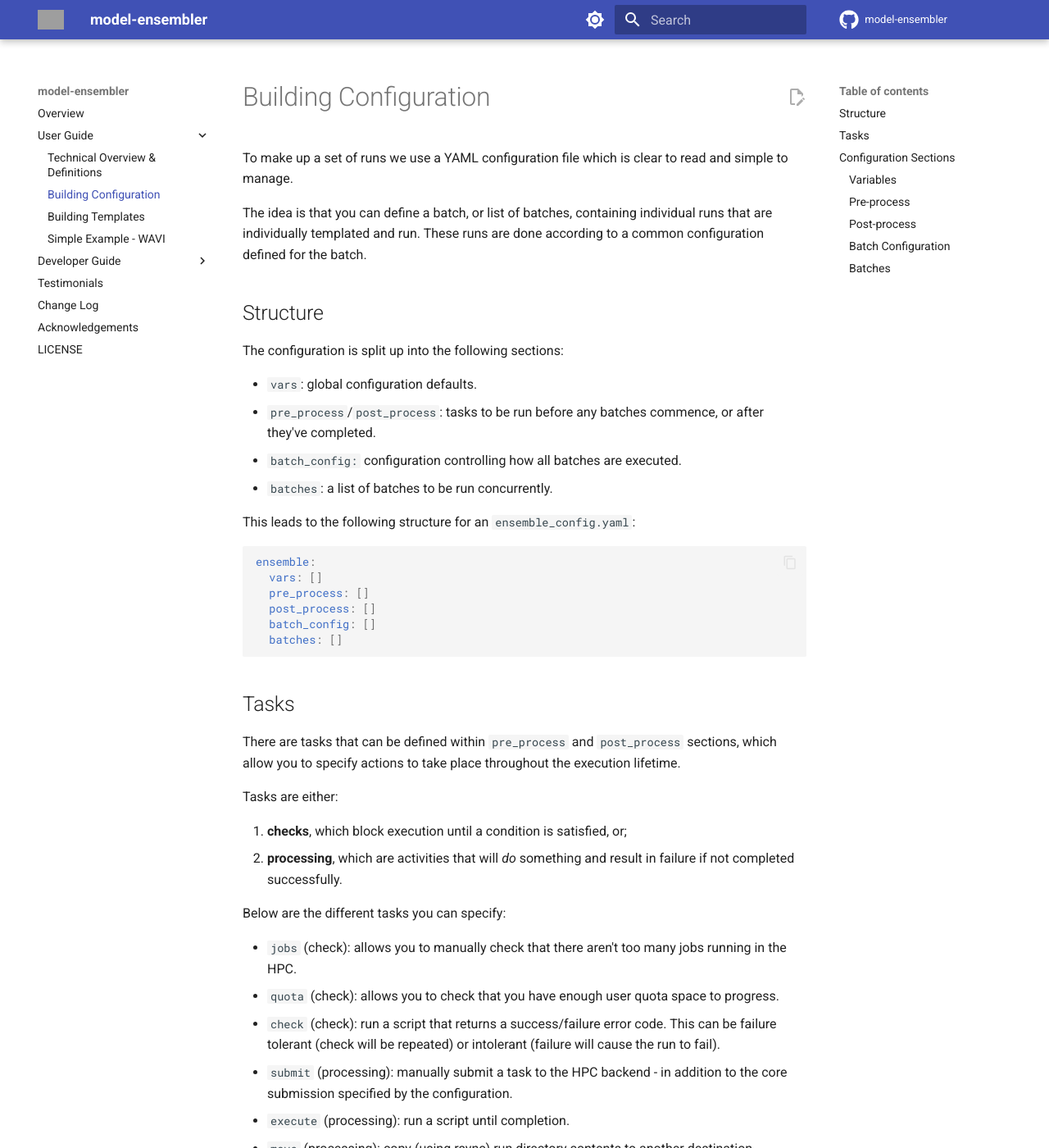
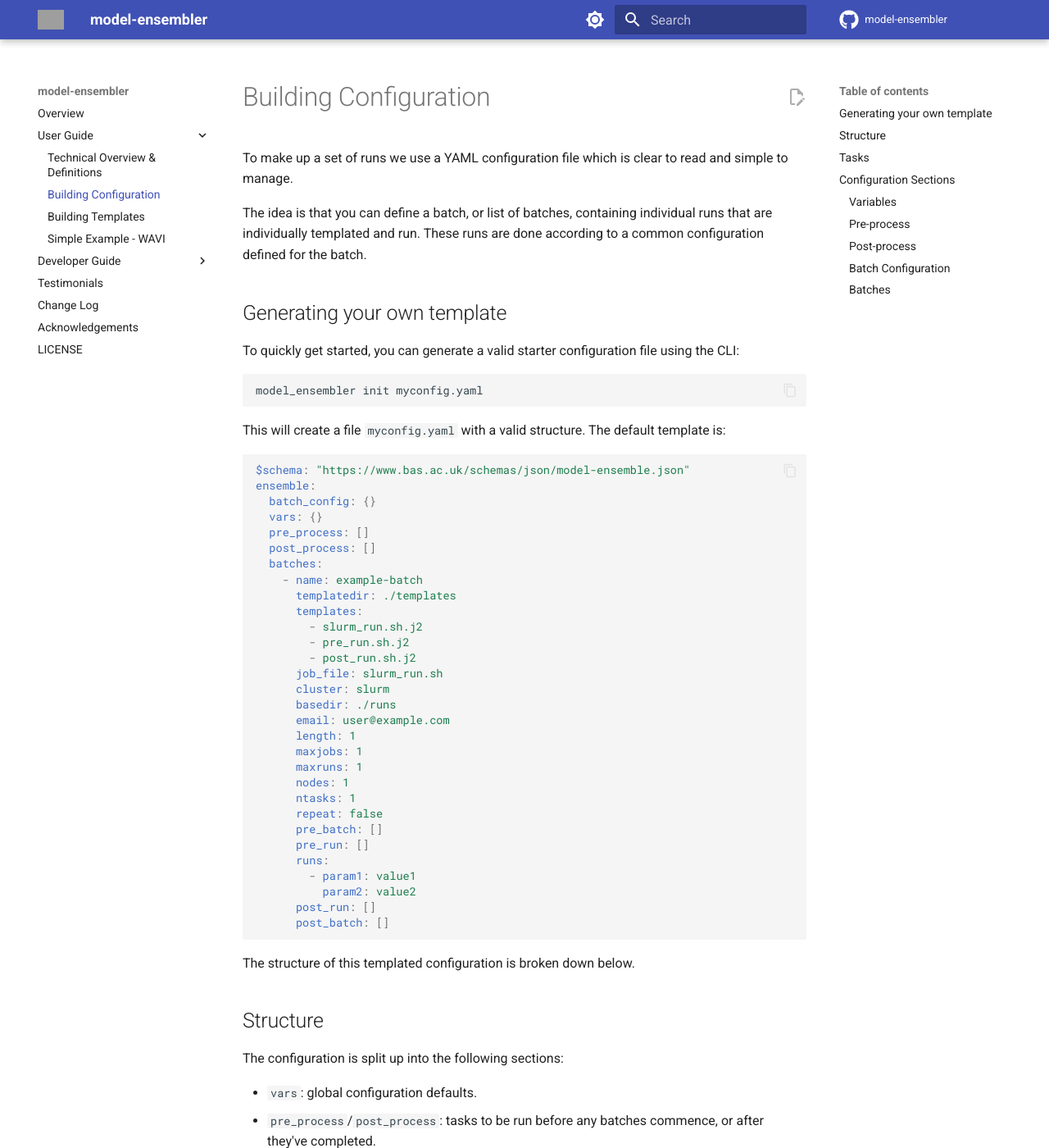
Before and after one commit to environmental-forecasting/model-ensembler, an MkDocs documentation site: the page built from docs/user/configuration.md, in a window 1280 px wide and 1400 px high. Shown: the whole window at 82% size. Built offline with MkDocs 1.6.1 and Material for MkDocs 9.7.7, drawn with Linux system fonts in a browser that asks for light colours; comment, search, counter and statistics services are not loaded; grey boxes are pictures that could not be loaded.

Commit message:
#41: add init subcommand to the docs and readme

````diff
--- a/docs/user/configuration.md
+++ b/docs/user/configuration.md
@@ -7,6 +7,50 @@ The idea is that you can define a batch, or list of batches, containing
 individual runs that are individually templated and run. These runs are done
 according to a common configuration defined for the batch.
 
+## Generating your own template
+
+To quickly get started, you can generate a valid starter configuration file using the CLI:
+
+```shell
+model_ensembler init myconfig.yaml
+```
+
+This will create a file `myconfig.yaml` with a valid structure. The default template is:
+
+```yaml
+$schema: "https://www.bas.ac.uk/schemas/json/model-ensemble.json"
+ensemble:
+  batch_config: {}
+  vars: {}
+  pre_process: []
+  post_process: []
+  batches:
+    - name: example-batch
+      templatedir: ./templates
+      templates:
+        - slurm_run.sh.j2
+        - pre_run.sh.j2
+        - post_run.sh.j2
+      job_file: slurm_run.sh
+      cluster: slurm
+      basedir: ./runs
+      email: user@example.com
+      length: 1
+      maxjobs: 1
+      maxruns: 1
+      nodes: 1
+      ntasks: 1
+      repeat: false
+      pre_batch: []
+      pre_run: []
+      runs:
+        - param1: value1
+          param2: value2
+      post_run: []
+      post_batch: []
+```
+
+The structure of this templated configuration is broken down below.
 
 ## Structure
 The configuration is split up into the following sections:
````
Also changed, not shown: README.md (+10 -0 lines).
